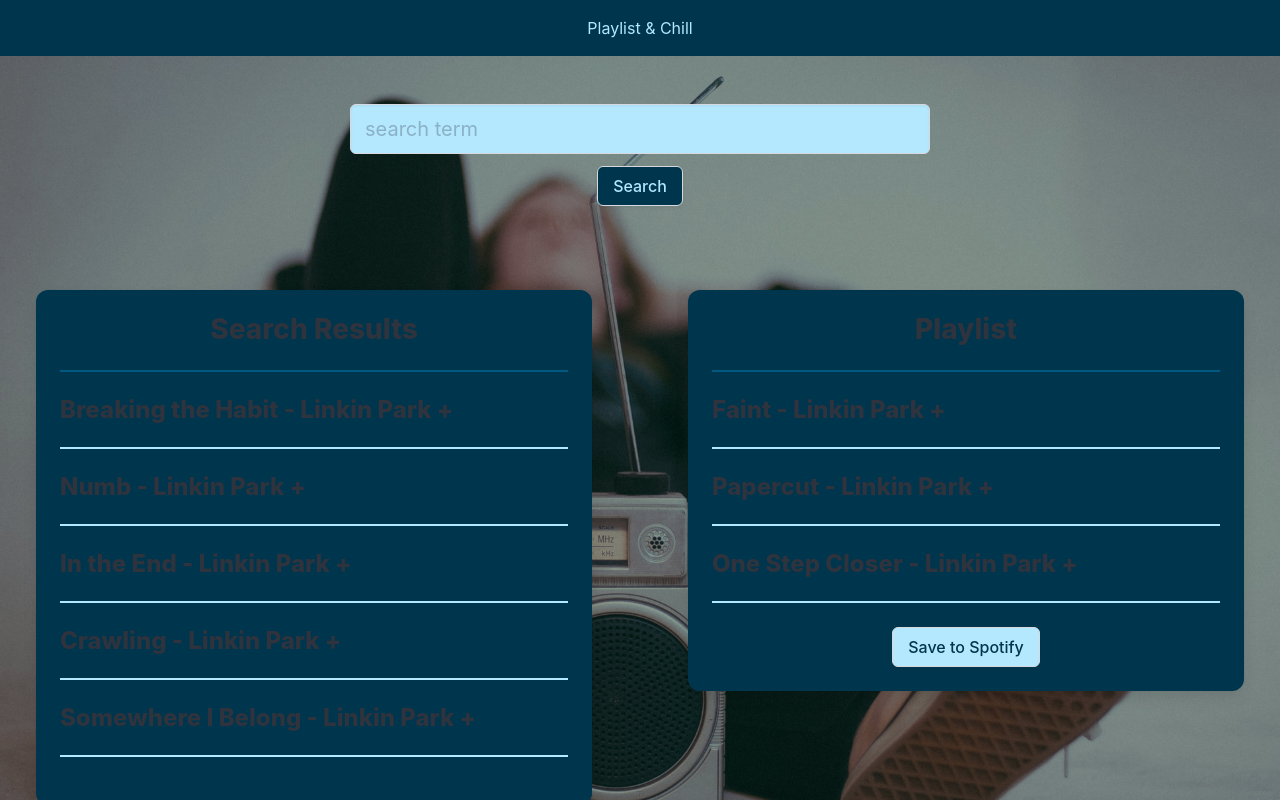
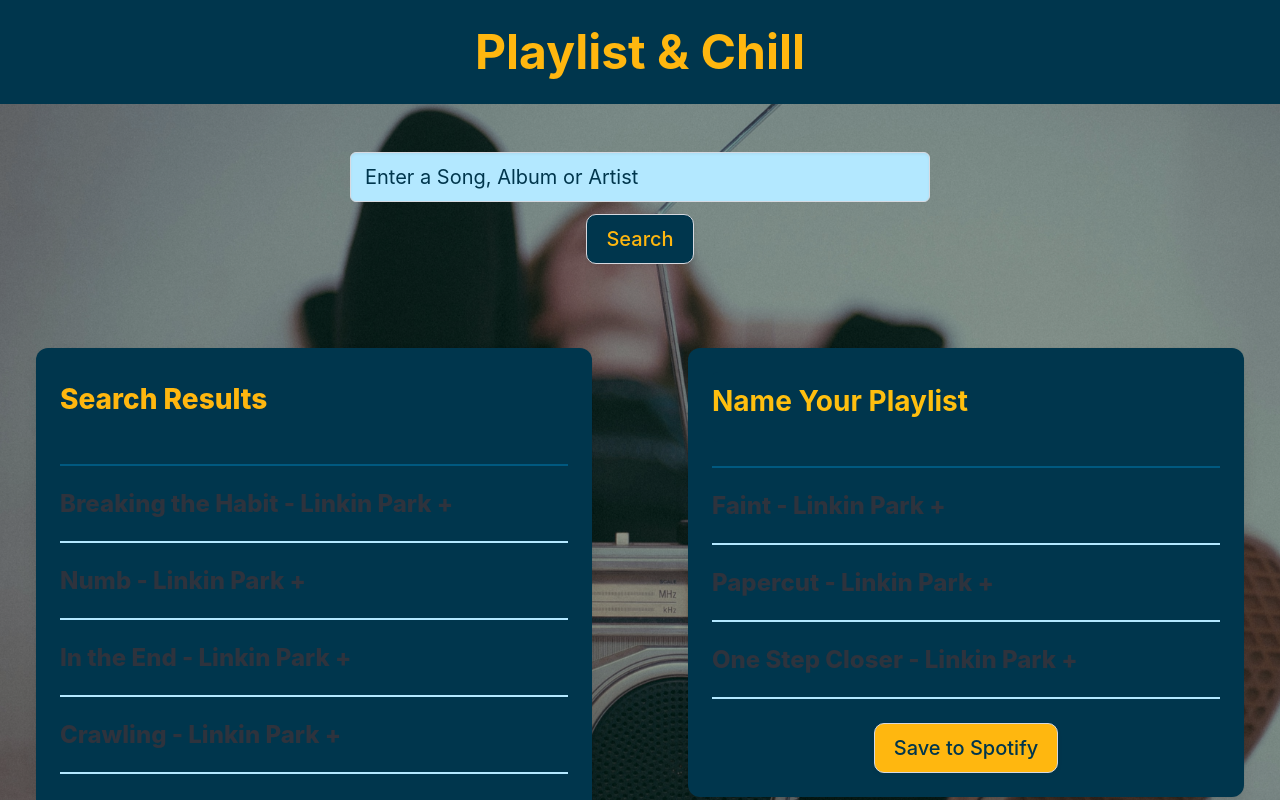
Before and after one commit to vlrnsnk/playlist-and-chill, a React (Create React App) app: page / in a window 1280 px wide. Shown: the top 800 px of the page. Built offline with nearby package versions, Linux system fonts and the light colour scheme.

Commit message:
Add visual accents of color

```diff
--- a/src/app/App.css
+++ b/src/app/App.css
@@ -2,3 +2,22 @@
   list-style-type: none !important;
   margin-left: 0 !important;
 }
+
+.search::placeholder {
+  color: #00364d !important;
+}
+
+.playlist-name {
+  border-width: 0 !important;
+  box-shadow: none !important;
+  padding-left: 0;
+  font-size: 28px !important;
+  color: #ffb70f !important;
+  font-weight: bold !important;
+}
+
+.playlist-name::placeholder {
+  color: #ffbf0f !important;
+  font-size: 28px;
+  font-weight: bold;
+}
--- a/src/components/Button/Button.jsx
+++ b/src/components/Button/Button.jsx
@@ -1,6 +1,6 @@
 const Button = ({ innerText, addedClasses }) => {
   return (
-    <button className={`button${addedClasses && ` ${addedClasses}`}`}>
+    <button className={`button is-medium${addedClasses && ` ${addedClasses}`}`}>
       {innerText}
     </button>
   );
--- a/src/components/Footer/Footer.jsx
+++ b/src/components/Footer/Footer.jsx
@@ -1,6 +1,6 @@
 const Footer = () => {
   return (
-    <footer className="p-4 has-background-info-15 has-text-centered has-text-info-85">
+    <footer className="p-4 has-background-info-15 has-text-centered has-text-info-85 is-italic">
       by <a className="has-text-warning" href="https://vlrnsnk.com/" target="_blank" rel="noopener noreferrer">vlrnsnk</a>
     </footer>
   );
--- a/src/components/Header/Header.jsx
+++ b/src/components/Header/Header.jsx
@@ -1,8 +1,8 @@
 const Header = () => {
   return (
     <header>
-      <div className="p-4 has-background-info-15 has-text-centered has-text-info-85">
-        <h1 className="has-text-centere">Playlist & Chill</h1>
+      <div className="p-4 has-background-info-15 has-text-info-85">
+        <h1 className="has-text-centered has-text-warning is-size-1 has-text-weight-bold">Playlist & Chill</h1>
       </div>
     </header>
   );
--- a/src/components/Playlist/Playlist.jsx
+++ b/src/components/Playlist/Playlist.jsx
@@ -5,11 +5,11 @@ const Playlist = ({ songs }) => {
   return (
     <section className="section column">
       <div className="content has-text-info-85 has-background-info-15 box is-rounded p-5">
-        <h2 className="has-text-centered">Playlist</h2>
-        <hr className="has-background-info-25" />
+        <input className="input is-medium has-background-info-15 has-text-info-85 playlist-name pt-0" type="text" placeholder="Name Your Playlist" />
+        <hr className="has-background-info-25 mt-" />
         <Tracklist songs={songs} />
         <div className="has-text-centered">
-          <Button innerText="Save to Spotify" addedClasses="has-background-info-85 has-text-info-15" />
+          <Button innerText="Save to Spotify" addedClasses="has-background-warning has-text-info-15" />
         </div>
       </div>
     </section>
--- a/src/components/SearchBar/SearchBar.jsx
+++ b/src/components/SearchBar/SearchBar.jsx
@@ -5,10 +5,10 @@ const SearchBar = () => {
     <form className="section has-text-centered">
       <div className="field columns">
         <div className="column is-half is-offset-one-quarter">
-          <input className="input is-medium has-background-info-85 has-text-info-15" type="text" name="search" placeholder="search term" />
+          <input className="input is-medium has-background-info-85 has-text-info-15 search" type="text" name="search" placeholder="Enter a Song, Album or Artist" />
         </div>
       </div>
-      <Button innerText="Search" addedClasses="has-background-info-15 has-text-info-85" />
+      <Button innerText="Search" addedClasses="has-background-info-15 has-text-warning" />
     </form>
   );
 };
--- a/src/components/SearchResults/SearchResults.jsx
+++ b/src/components/SearchResults/SearchResults.jsx
@@ -4,7 +4,7 @@ const SearchResults = ({ songs }) => {
   return (
     <section className="section column">
       <div className="content has-text-info-85 has-background-info-15 p-5 box is-rounded">
-        <h2 className="has-text-centered">Search Results</h2>
+        <h2 className="pt-3 pb-5 has-text-warning">Search Results</h2>
         <hr className="has-background-info-25" />
         <Tracklist songs={songs} />
       </div>
```
